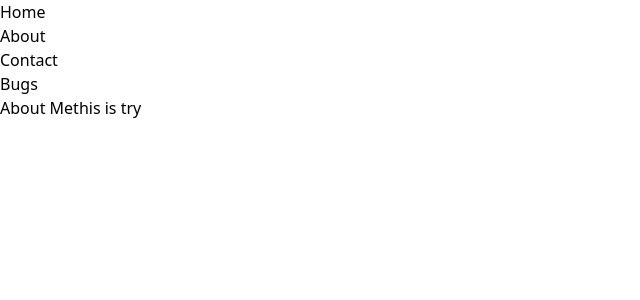
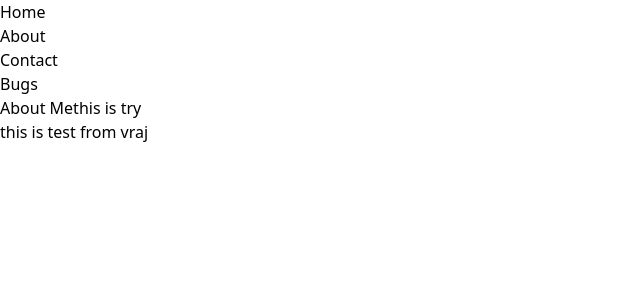
Before and after one commit to dhruvang-uplers/Sample, a React (Create React App) app: page /about in a window 1280 px wide. Shown: the top 300 px of the page, without its empty margins (0-640 px from the left). Built offline with nearby package versions, Linux system fonts and the light colour scheme.

Commit message:
Update from vraj

```diff
--- a/src/Pages/About.jsx
+++ b/src/Pages/About.jsx
@@ -3,6 +3,7 @@ export default function About() {
     <div>
       About Me
       <span>this is try</span>
+      <h2>this is test from vraj</h2>
     </div>
   );
 }
```
